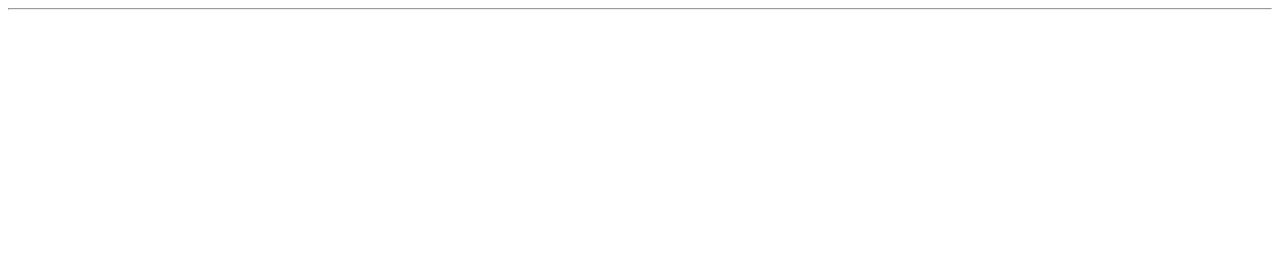
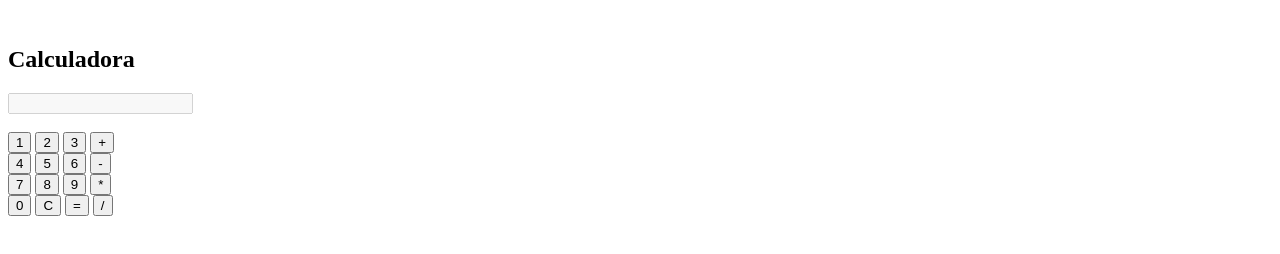
Before and after one commit to EAVR7/democalc, a plain HTML site: page index.html in a window 1280 px wide. Drawn offline with Linux system fonts and the light colour scheme.

Commit message:
se agrega html calc

```diff
--- a/index.html
+++ b/index.html
@@ -1,15 +1,57 @@
 <!DOCTYPE html>
-<html lang="en">
+<html lang="es">
 <head>
-    <meta charset="UTF-8">
-    <meta name="viewport" content="width=device-width, initial-scale=1.0">
-    <title>Document</title>
+    <meta charset="UTF-8">
+    <title>Calculadora</title>
 </head>
 <body>
-    <div>
-        <hr>
-        <h1></h1>
-    </div>
+
+<h2>Calculadora</h2>
+
+<input type="text" id="resultado" disabled>
+<br><br>
+
+<button onclick="agregar('1')">1</button>
+<button onclick="agregar('2')">2</button>
+<button onclick="agregar('3')">3</button>
+<button onclick="agregar('+')">+</button>
+<br>
+
+<button onclick="agregar('4')">4</button>
+<button onclick="agregar('5')">5</button>
+<button onclick="agregar('6')">6</button>
+<button onclick="agregar('-')">-</button>
+<br>
+
+<button onclick="agregar('7')">7</button>
+<button onclick="agregar('8')">8</button>
+<button onclick="agregar('9')">9</button>
+<button onclick="agregar('*')">*</button>
+<br>
+
+<button onclick="agregar('0')">0</button>
+<button onclick="limpiar()">C</button>
+<button onclick="calcular()">=</button>
+<button onclick="agregar('/')">/</button>
+
+<script>
+     function agregar(valor) {
+         document.getElementById('resultado').value += valor;
+     }
+
+    function limpiar() {
+     document.getElementById('resultado').value = '';
+     }
+
+    function calcular() {
+         try {
+         let res = eval(document.getElementById('resultado').value);
+             document.getElementById('resultado').value = res;
+             } catch (e) {
+            document.getElementById('resultado').value = 'Error';
+        }
+    }
+</script>
 
 </body>
 </html>
```
